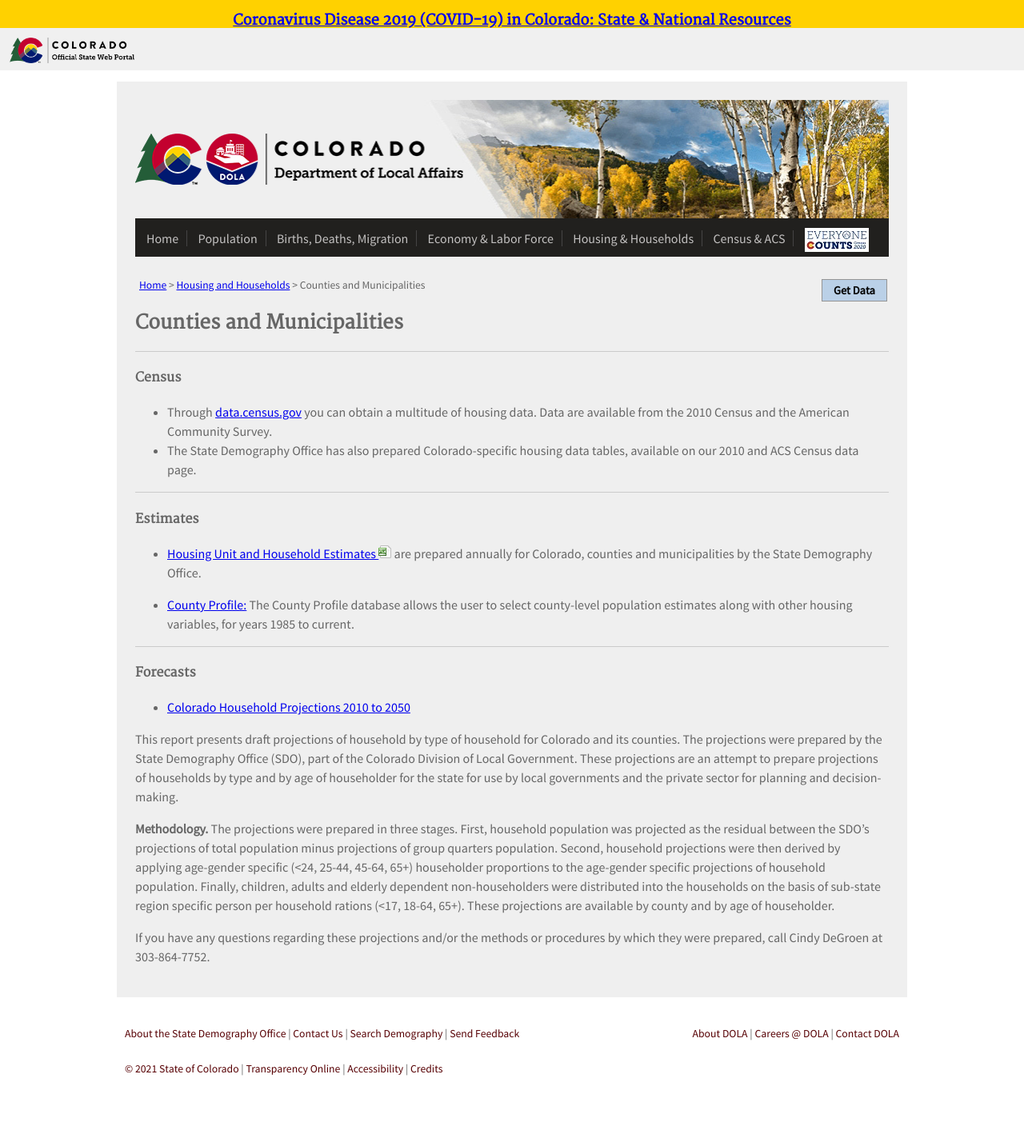
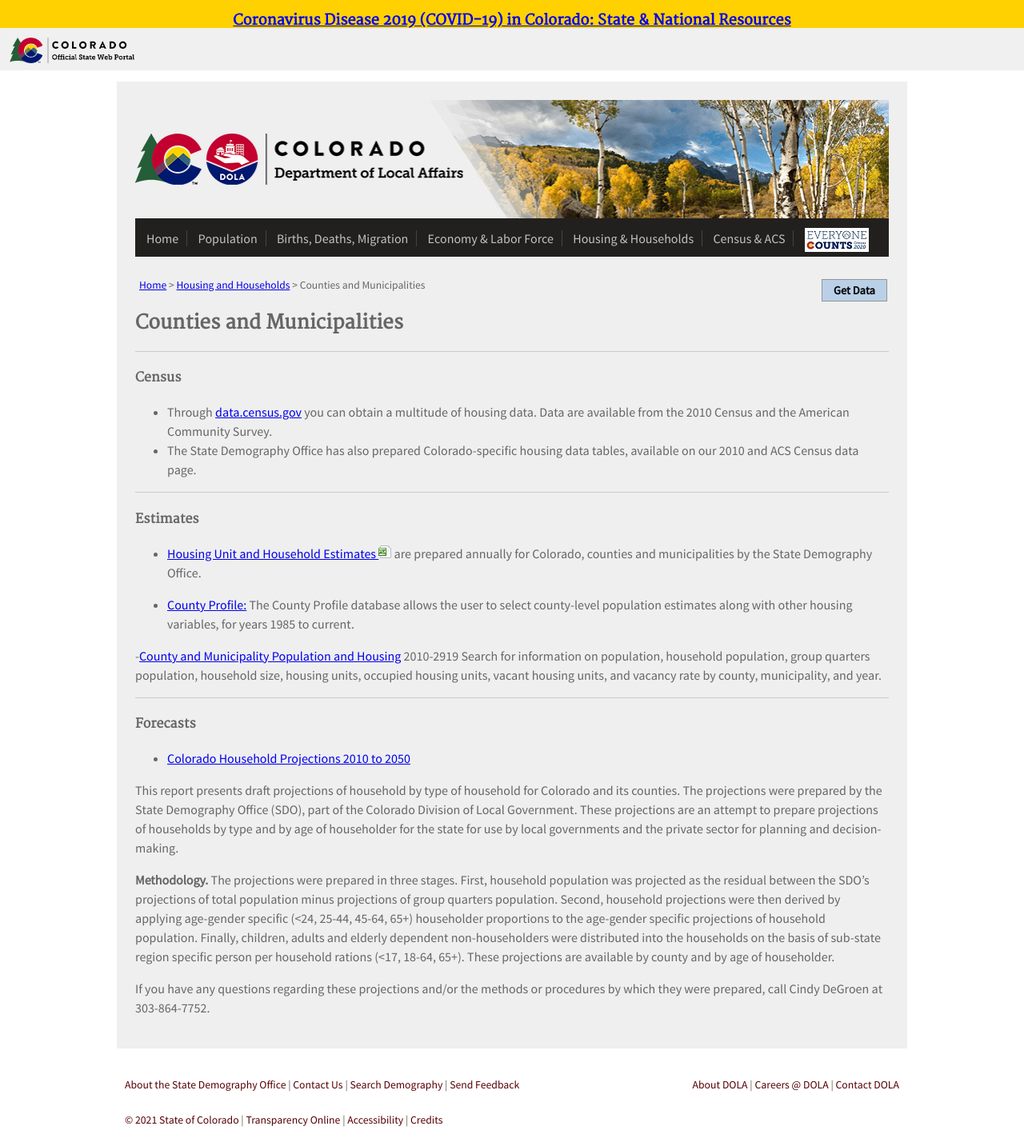
Before and after one commit to TBleess/Website_New, a Jekyll site: the page built from pages/4_HousingHouseholds/counties-and-municipalities.md, in a window 1280 px wide. Shown: the whole page at 80% size. Built offline with Jekyll 4.4.1, drawn with Linux system fonts in a browser that asks for light colours; before the commit the page ends 1369 px from its top, so only the background shows below that.

Commit message:
Update counties-and-municipalities.md

```diff
--- a/pages/4_HousingHouseholds/counties-and-municipalities.md
+++ b/pages/4_HousingHouseholds/counties-and-municipalities.md
@@ -26,6 +26,9 @@
 - [County Profile:](/population/data/profile-county/)
 The County Profile database allows the user to select county-level population estimates along with other housing variables, for years 1985 to current.
 
+-[County and Municipality Population and Housing](/population/data/muni-pop-housing/) 2010-2919
+Search for information on population, household population, group quarters population, household size, housing units, occupied housing units, vacant housing units, and vacancy rate by county, municipality, and year.
+
 - - -
 
 #### Forecasts
```
